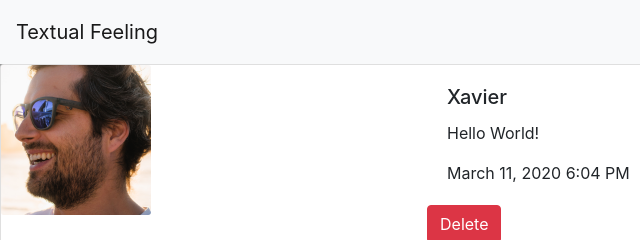
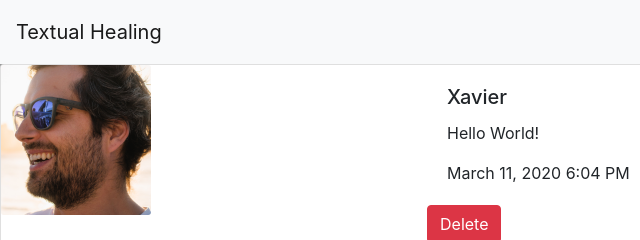
Before and after one commit to nss-evening-cohort-11/chatty-butterworts, a website built with webpack: page src/index.html in a window 1280 px wide. Shown: the top 240 px of the page, 0-640 px from the left. Built offline with nearby package versions, Linux system fonts and the light colour scheme.

Commit message:
when I get that feeling I want ... Textual Healing

```diff
--- a/src/index.html
+++ b/src/index.html
@@ -8,7 +8,7 @@
 </head>
 <body>
   <nav class="navbar navbar-expand-md navbar-light bg-light justify-content-between">
-  <a class="navbar-brand" href="#">Textual Feeling</a>
+  <a class="navbar-brand" href="#">Textual Healing</a>
   <div id="accordion">
   <ul class="navbar-nav mr-auto ml-4 mr-4">
     <li class="nav-item">
@@ -21,9 +21,9 @@
           Options
         </button>
         <div class="dropdown-menu" aria-labelledby="dropdownMenuButton">
-          <a class="dropdown-item" href="#"><button type="button" class="btn btn-info">Large Text</button></a>
+          <a class="dropdown-item" href="#"><button type="button" class="btn btn-info"> Large Text </button></a>
           <a class="dropdown-item" href="#"><button type="button" class="btn btn-dark">Dark Mode</button></a>
-          <a class="dropdown-item" href="#"><button type="button" class="btn btn-danger">Clear Chat</button></a>
+          <a class="dropdown-item" href="#"><button type="button" class="btn btn-danger"> Clear Chat </button></a>
         </div>
     </li>
   </ul>
```
